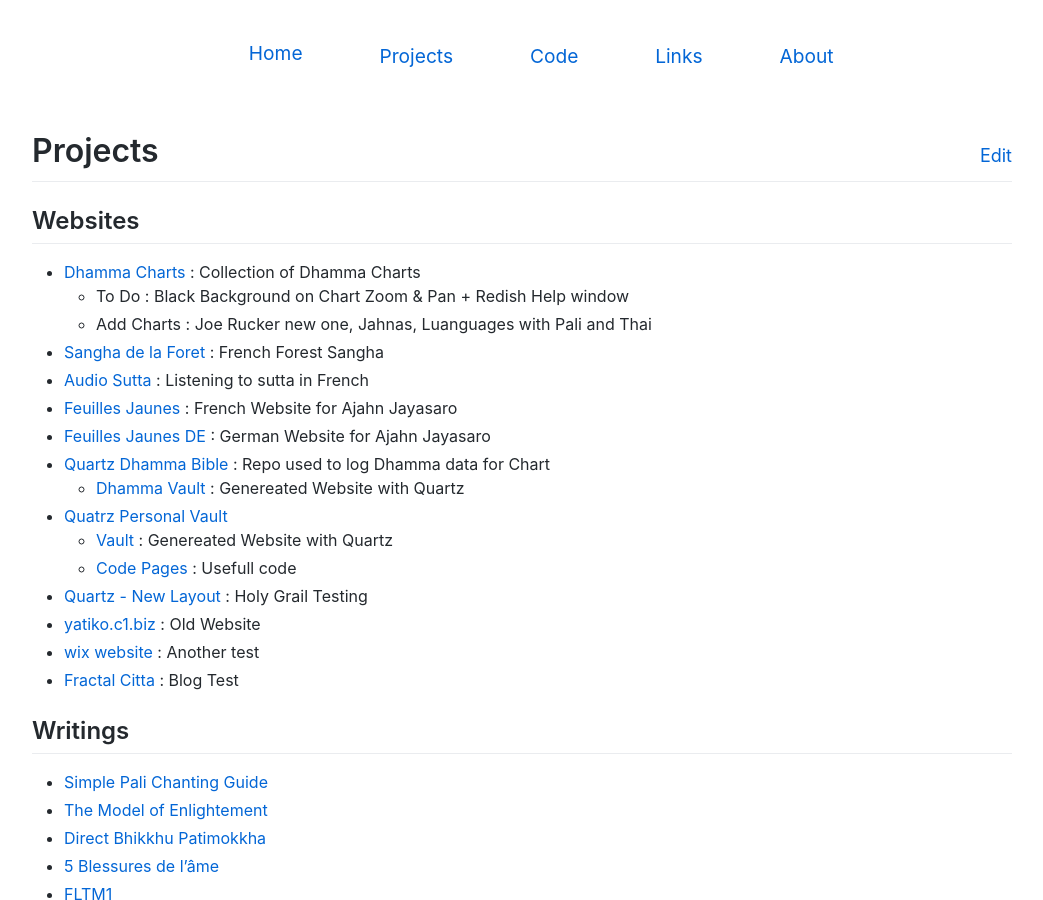
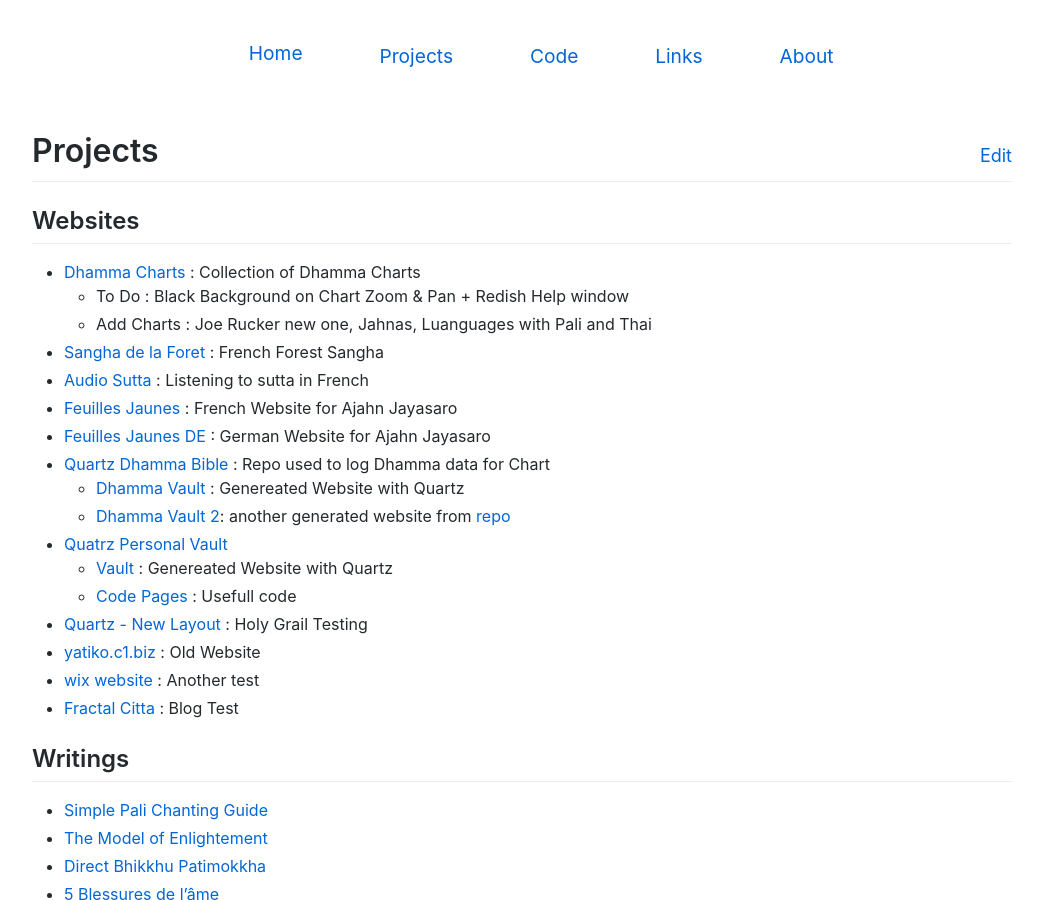
Before and after one commit to cittadhammo/old-personal-website, a Jekyll site: the page built from projects.md, in a window 1280 px wide and 900 px high. Shown: the whole window, without its empty margins (118-1161 px from the left). Built offline with Jekyll 4.4.1, drawn with Linux system fonts in a browser that asks for light colours.

Commit message:
Update projects.md

```diff
--- a/projects.md
+++ b/projects.md
@@ -14,6 +14,7 @@
 - [Feuilles Jaunes DE](http://www.ajahnjayasaro.de) : German Website for Ajahn Jayasaro
 - [Quartz Dhamma Bible](https://github.com/DhammaCharts/dhammas/) : Repo used to log Dhamma data for Chart
   - [Dhamma Vault](https://www.dhammacharts.org/dhammas/) : Genereated Website with Quartz
+  - [Dhamma Vault 2](https://www.dhammacharts.org/quartz/): another generated website from [repo](https://github.com/DhammaCharts/quartz/tree/hugo)
 - [Quatrz Personal Vault](https://github.com/DhammaCharts/vault)
   - [Vault](https://www.dhammacharts.org/vault/) : Genereated Website with Quartz
   - [Code Pages](https://www.dhammacharts.org/vault/code/code/) : Usefull code
```
